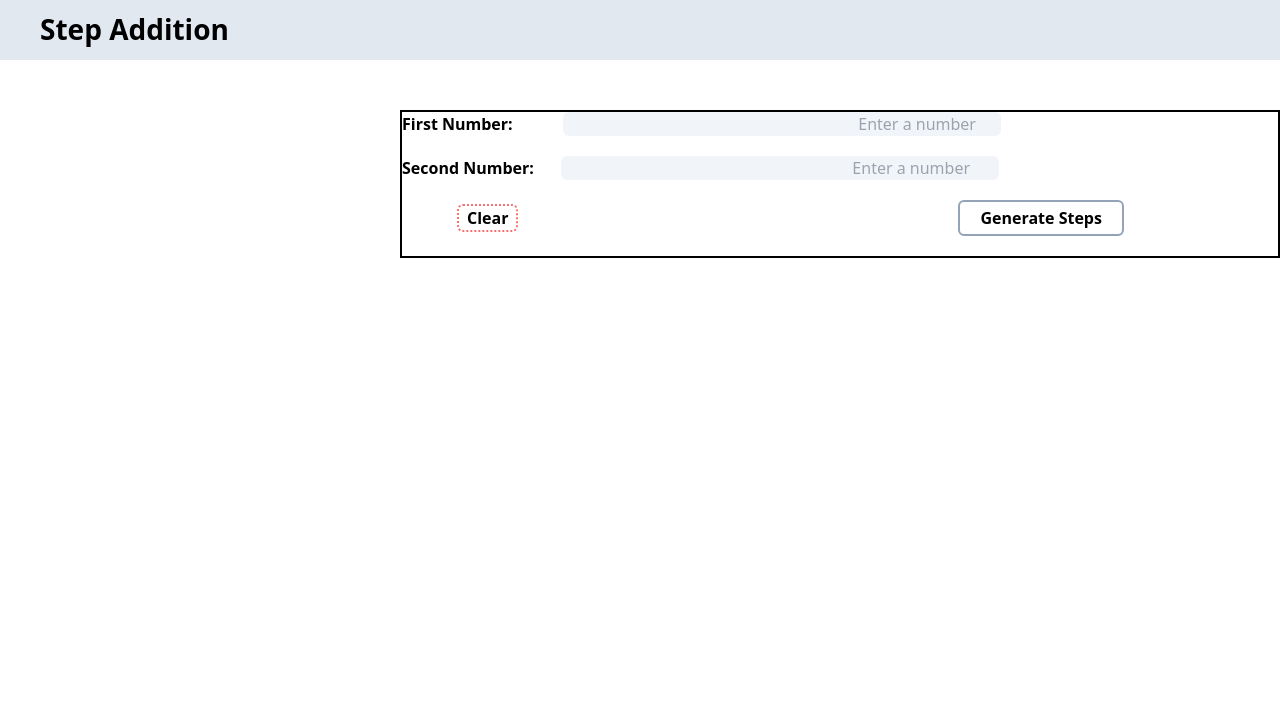
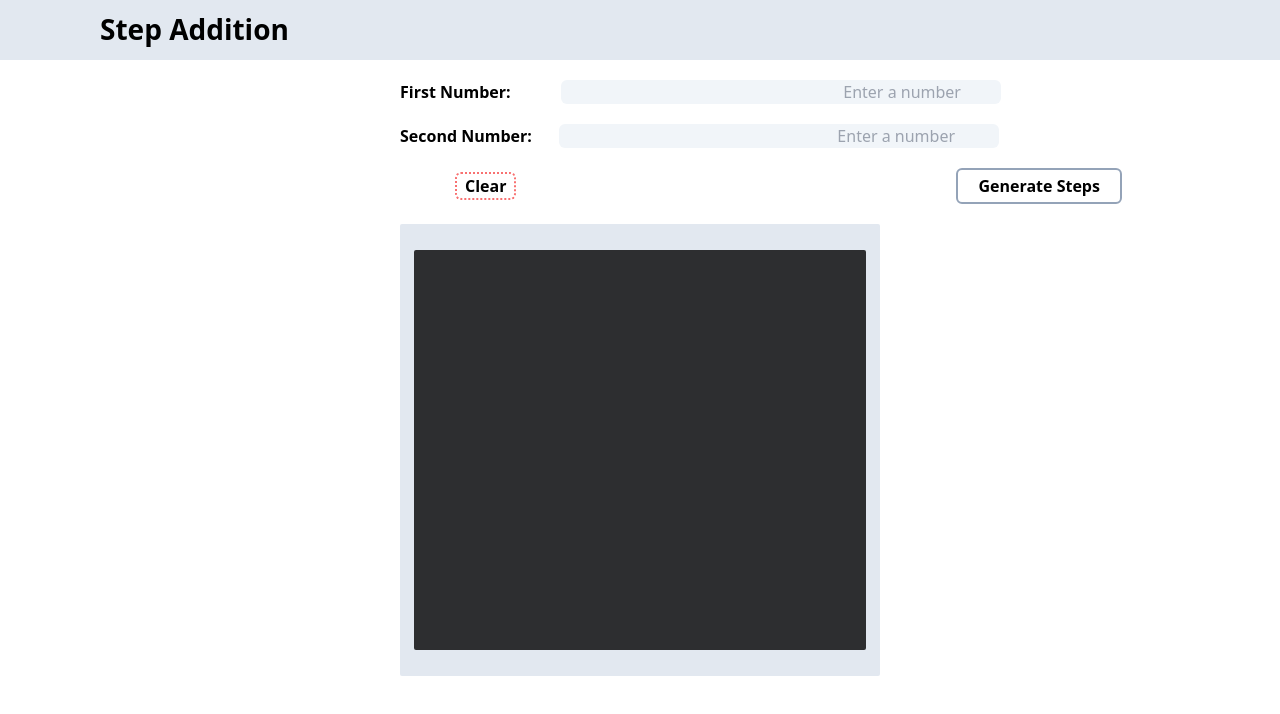
Before and after one commit to safil-badarudeen/Eqaim_Technology_assignment_Frontend, a React (Create React App) app: page / in a window 1280 px wide. Shown: the top 714 px of the page. Built offline with nearby package versions, Linux system fonts and the light colour scheme.

Commit message:
front end enhancement - added result box - completed design for home page - functionalities to implement next

```diff
--- a/src/components/Home.js
+++ b/src/components/Home.js
@@ -6,18 +6,18 @@ function Home() {
   return (
     <div className="grid  ">
         <div className="h-[60px] bg-slate-200 flex ">
-           <p className="font-bold ml-10 mt-2 text-[28px]">Step Addition</p>
+           <p className="font-bold ml-[100px] mt-2 text-[28px]">Step Addition</p>
         </div>
         <div className="bg-white h-screen">
             {/* input */}
-            <div className="ml-[400px] mt-[50px]  border-2 border-black">
+            <div className="ml-[400px] mt-[20px]">
                <div className="flex">
                <p className="font-semibold">First Number:</p>
-               <input type="text" className="bg-slate-100 rounded-md pr-2 outline-none w-1/2 ml-[50px] text-right" placeholder="Enter a number    "></input>
+               <input type="number" className="bg-slate-100 rounded-md pr-2 outline-none w-1/2 ml-[50px] text-right" placeholder="Enter a number    "></input>
                 </div>
                 <div className="flex mt-5">
                <p className="font-semibold ">Second Number:</p>
-               <input type="text" className="bg-slate-100 pr-2 outline-none rounded-md w-1/2 ml-[27px] text-right  " placeholder="Enter a number     "></input>
+               <input type="number" className="bg-slate-100 pr-2 outline-none rounded-md w-1/2 ml-[27px] text-right  " placeholder="Enter a number     "></input>
                 </div>
                 <div className="my-5 ">
                 <button className="border-2 border-dotted border-red-400 px-2  rounded-md font-semibold ml-[55px] hover:bg-red-200 hover:scale-105 transition duration-200 ">Clear</button>
@@ -25,6 +25,13 @@ function Home() {
                 </div>
             </div>
             {/* response */}
+
+
+            <div className="border-2 border-dotted border-transparent rounded-sm mx-[400px] h-fit mt-1 bg-slate-200">
+               <div className="bg-black/80 h-[400px] my-6 rounded-sm mx-3">
+
+                </div>
+            </div>
         </div>
 
     </div>
```
